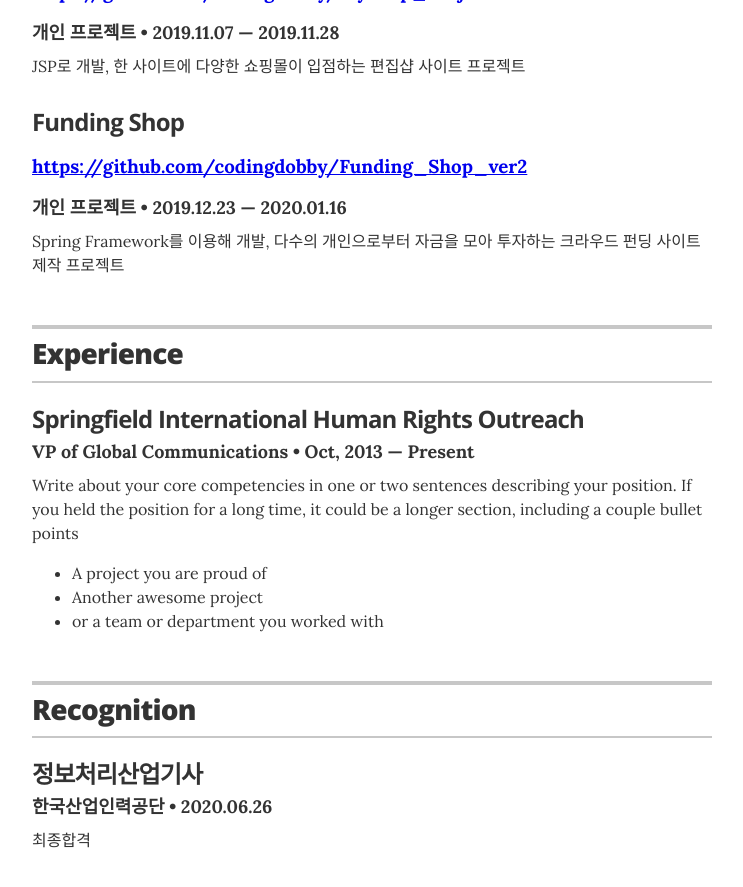
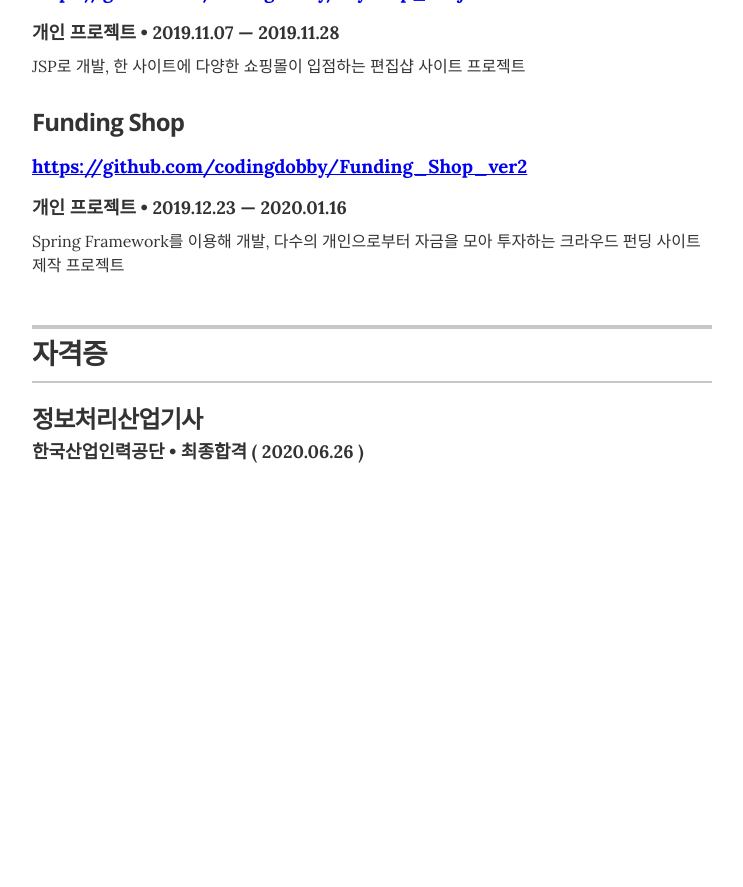
Before and after one commit to codingdobby/codingdobby.github.io, a Jekyll site: the page built from index.html, in a window 1280 px wide and 900 px high, scrolled down 1362 px. Shown: the top 887 px of the window, without its empty margins (268-1011 px from the left). Built offline with Jekyll 4.4.1, drawn with Linux system fonts in a browser that asks for light colours; after the commit the page ends 1871 px from its top, so only the background shows below that; some of the changed text lies outside the part shown.

Commit message:
content update

```diff
--- a/_config.yml
+++ b/_config.yml
@@ -22,7 +22,7 @@ resume_contact_address:         "742 Evergreen Terrace, Springfield"
 resume_header_contact_info:     "742 Evergreen Terrace, Springfield • 010-****-**** • ch30825@naver.com"
 display_header_contact_info:    "false"
 
-resume_header_intro: "<p>간단하게 요약된 개발 정보 입니다.</p>"
+resume_header_intro: "<p>조민영의 포트폴리오입니다..</p>"
 
 # use "yes" to display the email contact button,
 # "no" to display an "I'm not looking for work" message,
@@ -32,7 +32,7 @@ resume_looking_for_work:        "yes"
 
 # Decide which sections to use
 # comment out to hide
-resume_section_experience:      true
+resume_section_experience:      false
 resume_section_education:       true
 resume_section_projects:        true
 resume_section_skills:          true
--- a/_layouts/resume.html
+++ b/_layouts/resume.html
@@ -151,14 +151,14 @@
     <section class="content-section">
 
       <header class="section-header">
-        <h2>Recognition</h2>
+        <h2>자격증</h2>
       </header>
 
       {% for recognition in site.data.recognitions %}
       <div class="resume-item">
         <h3 class="resume-item-title" itemprop="award">{{ recognition.award }}</h3>
-        <h4 class="resume-item-details">{{ recognition.organization }} &bull; {{ recognition.year }}</h4>
-        <p class="resume-item-copy">{{ recognition.summary }}</p>
+        <h4 class="resume-item-details">{{ recognition.organization }} &bull; {{ recognition.summary }} (  {{ recognition.year }}  )</h4>
+
       </div>
       {% endfor %}
 
```
